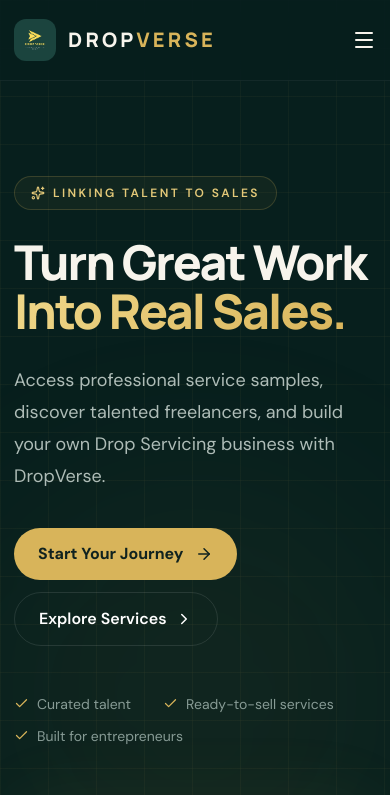
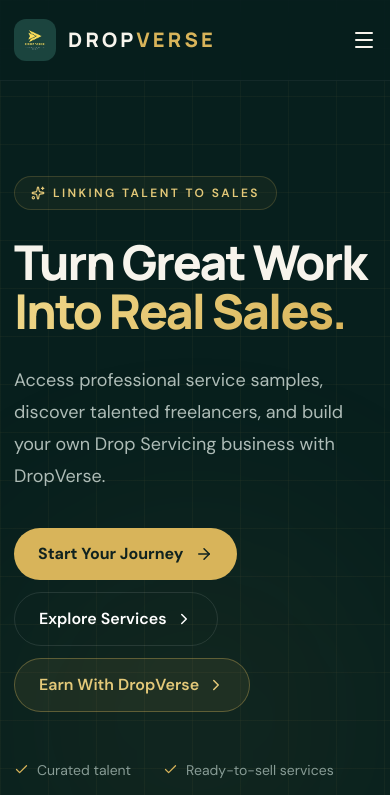
Before and after one commit to dropverseagency/dropverse, a Next.js app: page / in a window 390 px wide. Shown: the top 795 px of the page. Built offline with nearby package versions, Linux system fonts and the light colour scheme.

Commit message:
feat: add prominent Earn With DropVerse links on homepage header, hero and mobile menu

```diff
--- a/app/page.tsx
+++ b/app/page.tsx
@@ -29,12 +29,12 @@ export default function Home() {
       <div className="container flex h-20 items-center justify-between">
         <Link href="/" className="inline-flex items-center gap-3" aria-label="DropVerse home"><Image src="/dropverse-logo.jpeg" alt="DropVerse" width={42} height={42} className="rounded-xl object-cover" priority/><span className="font-display text-xl font-extrabold tracking-[.16em]">DROP<span className="text-[#d8b45a]">VERSE</span></span></Link>
         <nav className="hidden items-center gap-8 text-sm text-[#c1cbc7] md:flex">
-          <a href="#services" className="hover:text-[#f0d98b]">Services</a><a href="#how" className="hover:text-[#f0d98b]">How It Works</a><a href="#samples" className="hover:text-[#f0d98b]">Work Samples</a><a href="#about" className="hover:text-[#f0d98b]">About</a>
+          <a href="#services" className="hover:text-[#f0d98b]">Services</a><a href="#how" className="hover:text-[#f0d98b]">How It Works</a><a href="#samples" className="hover:text-[#f0d98b]">Work Samples</a><a href="#about" className="hover:text-[#f0d98b]">About</a><Link href="/earn" className="font-semibold text-[#e4c979] hover:text-[#f0d98b]">Earn <span className="hidden lg:inline">With DropVerse</span></Link>
         </nav>
-        <div className="hidden items-center gap-3 md:flex"><Link href="/login" className="px-4 py-2 text-sm text-[#d9e0dc]">Login</Link><a href="#start" className="rounded-full bg-[#d8b45a] px-5 py-2.5 text-sm font-bold text-[#10221f] transition hover:bg-[#f0d98b]">Get Started</a></div>
+        <div className="hidden items-center gap-3 md:flex"><Link href="/login" className="px-4 py-2 text-sm text-[#d9e0dc]">Login</Link><Link href="/earn" className="rounded-full border border-[rgba(216,180,90,0.35)] bg-[rgba(216,180,90,0.08)] px-4 py-2 text-sm font-bold text-[#e4c979] transition hover:border-[rgba(216,180,90,0.60)] hover:bg-[rgba(216,180,90,0.14)]">Earn</Link><a href="#start" className="rounded-full bg-[#d8b45a] px-5 py-2.5 text-sm font-bold text-[#10221f] transition hover:bg-[#f0d98b]">Get Started</a></div>
         <button onClick={()=>setMenu(!menu)} className="md:hidden" aria-label="Menu">{menu?<X/>:<Menu/>}</button>
       </div>
-      {menu&&<div className="border-t border-white/5 bg-[#071f1d] p-5 md:hidden"><div className="container flex flex-col gap-5 text-[#d9e0dc]"><a href="#services" onClick={()=>setMenu(false)}>Services</a><a href="#how" onClick={()=>setMenu(false)}>How It Works</a><a href="#samples" onClick={()=>setMenu(false)}>Work Samples</a><a href="#about" onClick={()=>setMenu(false)}>About</a><Link href="/login" className="text-[#d8b45a]">Get Started →</Link></div></div>}
+      {menu&&<div className="border-t border-white/5 bg-[#071f1d] p-5 md:hidden"><div className="container flex flex-col gap-5 text-[#d9e0dc]"><a href="#services" onClick={()=>setMenu(false)}>Services</a><a href="#how" onClick={()=>setMenu(false)}>How It Works</a><a href="#samples" onClick={()=>setMenu(false)}>Work Samples</a><a href="#about" onClick={()=>setMenu(false)}>About</a><Link href="/earn" className="text-[#d8b45a]" onClick={()=>setMenu(false)}>Earn With DropVerse →</Link><Link href="/login" className="text-[#d8b45a]">Get Started →</Link></div></div>}
     </header>
 
     <section className="grid-bg relative flex min-h-screen items-center pt-20">
@@ -44,7 +44,7 @@ export default function Home() {
           <div className="mb-7 inline-flex items-center gap-2 rounded-full border border-[rgba(216,180,90,0.20)] bg-[rgba(216,180,90,0.05)] px-4 py-2 text-xs font-semibold uppercase tracking-[.2em] text-[#e4c979]"><Sparkles size={14}/> Linking talent to sales</div>
           <h1 className="font-display text-5xl font-extrabold leading-[1.02] tracking-[-.04em] sm:text-6xl lg:text-[76px]">Turn Great Work<br/><span className="gold-gradient">Into Real Sales.</span></h1>
           <p className="mt-7 max-w-xl text-lg leading-8 text-[#aebcb7]">Access professional service samples, discover talented freelancers, and build your own Drop Servicing business with DropVerse.</p>
-          <div className="mt-9 flex flex-wrap gap-3"><Link href="/login" className="group flex items-center gap-3 rounded-full bg-[#d8b45a] px-6 py-3.5 font-bold text-[#10221f] transition hover:bg-[#f0d98b]">Start Your Journey <ArrowRight size={18} className="transition group-hover:translate-x-1"/></Link><a href="#services" className="flex items-center gap-2 rounded-full border border-white/10 px-6 py-3.5 font-semibold text-white transition hover:border-[rgba(216,180,90,0.40)]">Explore Services <ChevronRight size={18}/></a></div>
+          <div className="mt-9 flex flex-wrap gap-3"><Link href="/login" className="group flex items-center gap-3 rounded-full bg-[#d8b45a] px-6 py-3.5 font-bold text-[#10221f] transition hover:bg-[#f0d98b]">Start Your Journey <ArrowRight size={18} className="transition group-hover:translate-x-1"/></Link><a href="#services" className="flex items-center gap-2 rounded-full border border-white/10 px-6 py-3.5 font-semibold text-white transition hover:border-[rgba(216,180,90,0.40)]">Explore Services <ChevronRight size={18}/></a><Link href="/earn" className="flex items-center gap-2 rounded-full border border-[rgba(216,180,90,0.35)] bg-[rgba(216,180,90,0.08)] px-6 py-3.5 font-semibold text-[#e4c979] transition hover:border-[rgba(216,180,90,0.60)] hover:bg-[rgba(216,180,90,0.14)]">Earn With DropVerse <ChevronRight size={18}/></Link></div>
           <div className="mt-12 flex flex-wrap gap-x-8 gap-y-3 text-sm text-[#879b95]"><span className="flex items-center gap-2"><Check size={15} className="text-[#d8b45a]"/> Curated talent</span><span className="flex items-center gap-2"><Check size={15} className="text-[#d8b45a]"/> Ready-to-sell services</span><span className="flex items-center gap-2"><Check size={15} className="text-[#d8b45a]"/> Built for entrepreneurs</span></div>
         </div>
         <div className="relative mx-auto w-full max-w-[500px]">
```
